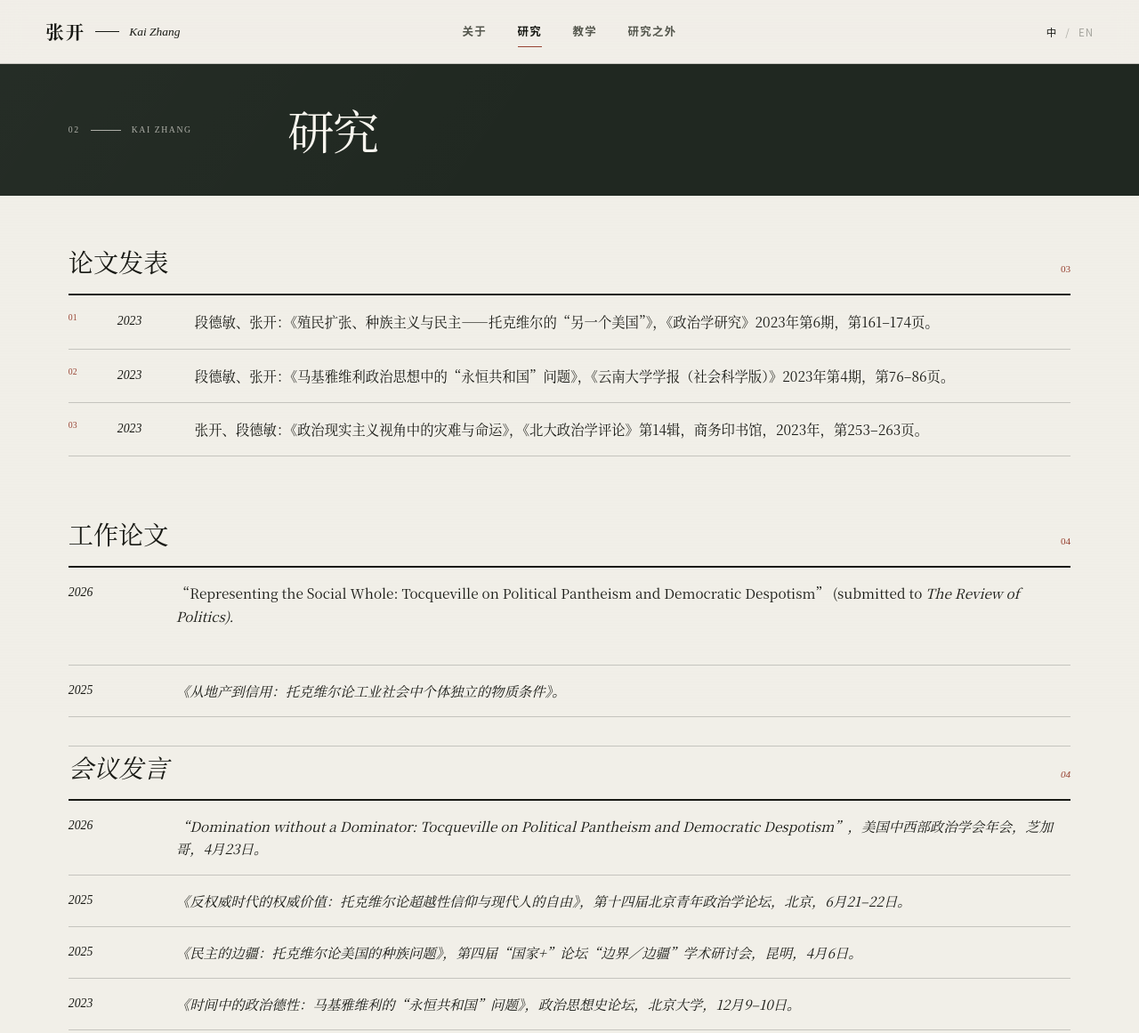
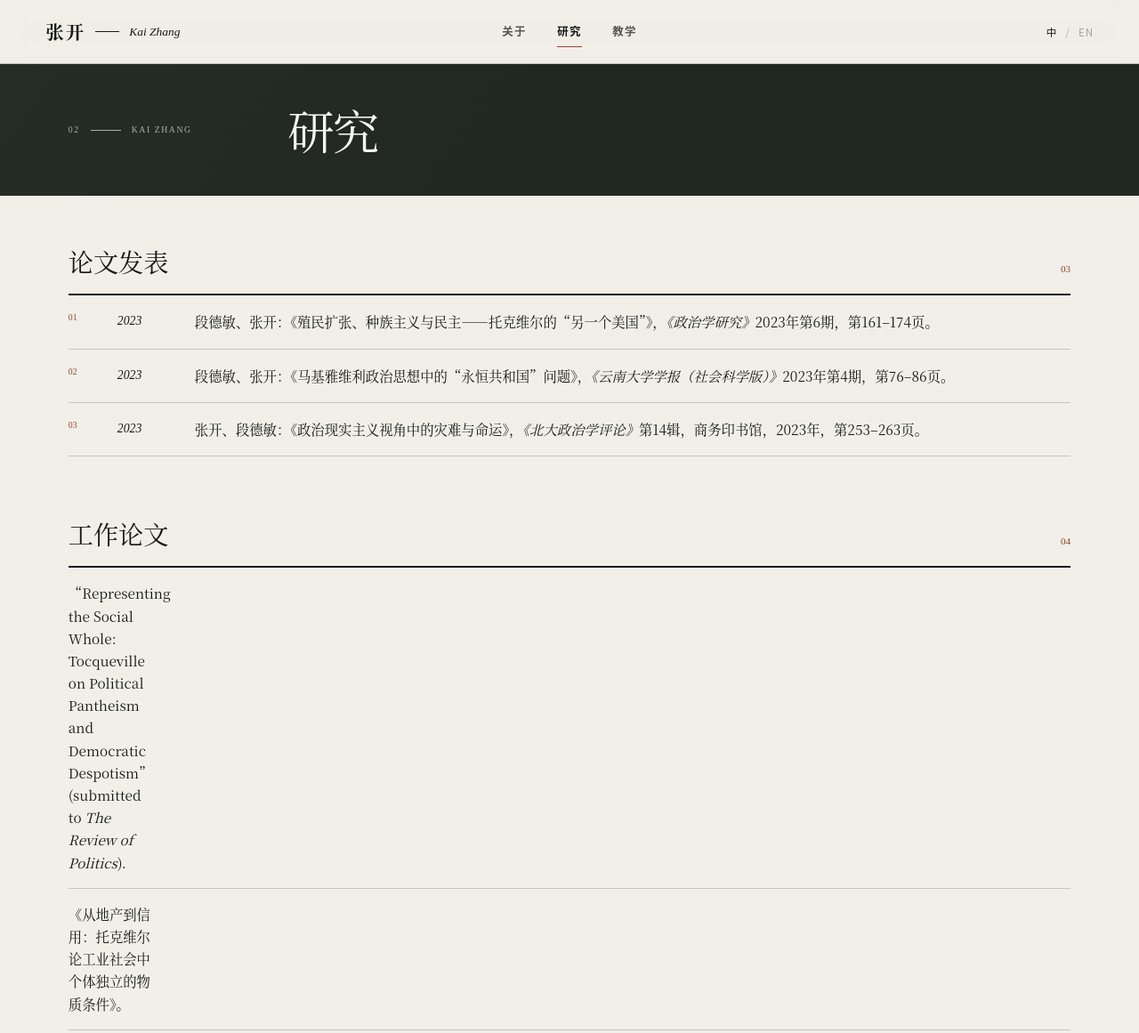
Before and after one commit to AlbertZhangK/albertzhangk.github.io, a plain HTML site: page research.html in a window 1280 px wide. Shown: the top 1161 px of the page at 89% size. Drawn offline with Linux system fonts and the light colour scheme.

Commit message:
Update research.html

```diff
--- a/research.html
+++ b/research.html
@@ -33,7 +33,6 @@
       <a href="index.html"><span class="lang zh">关于</span><span class="lang en">About</span></a>
       <a class="is-active" href="research.html"><span class="lang zh">研究</span><span class="lang en">Research</span></a>
       <a href="teaching.html"><span class="lang zh">教学</span><span class="lang en">Teaching</span></a>
-      <a href="beyond.html"><span class="lang zh">研究之外</span><span class="lang en">Beyond Research</span></a>
     </nav>
 
     <button class="language-button" type="button" aria-label="Switch language">
@@ -56,26 +55,25 @@
           <span>03</span>
         </header>
 
-
         <!-- 论文：复制一个 li 即可增加；记得同时修改中英文 -->
         <ol class="publication-list">
           <li>
             <span class="entry-index">01</span>
             <time>2023</time>
-            <p class="lang zh">段德敏、张开：《殖民扩张、种族主义与民主——托克维尔的“另一个美国”》，《政治学研究》2023年第6期，第161–174页。</p>
-            <p class="lang en">Demin Duan and Kai Zhang, “Colonial Expansion, Racism, and Democracy: Tocqueville’s ‘Another America’,” CASS Journal of Political Science, no. 6 (2023): 161–174.</p>
+            <p class="lang zh">段德敏、张开：《殖民扩张、种族主义与民主——托克维尔的“另一个美国”》，<em>《政治学研究》</em>2023年第6期，第161–174页。</p>
+            <p class="lang en">Demin Duan and Kai Zhang, “Colonial Expansion, Racism, and Democracy: Tocqueville’s ‘Another America’,” <em>CASS Journal of Political Science</em>, no. 6 (2023): 161–174.</p>
           </li>
           <li>
             <span class="entry-index">02</span>
             <time>2023</time>
-            <p class="lang zh">段德敏、张开：《马基雅维利政治思想中的“永恒共和国”问题》，《云南大学学报（社会科学版）》2023年第4期，第76–86页。</p>
-            <p class="lang en">Demin Duan and Kai Zhang, “The Problem of the ‘Perpetual Republic’ in Machiavelli’s Political Thought,” Journal of Yunnan University (Social Sciences Edition), no. 4 (2023): 76–86.</p>
+            <p class="lang zh">段德敏、张开：《马基雅维利政治思想中的“永恒共和国”问题》，<em>《云南大学学报（社会科学版）》</em>2023年第4期，第76–86页。</p>
+            <p class="lang en">Demin Duan and Kai Zhang, “The Problem of the ‘Perpetual Republic’ in Machiavelli’s Political Thought,” <em>Journal of Yunnan University (Social Sciences Edition)</em>, no. 4 (2023): 76–86.</p>
           </li>
           <li>
             <span class="entry-index">03</span>
             <time>2023</time>
-            <p class="lang zh">张开、段德敏：《政治现实主义视角中的灾难与命运》，《北大政治学评论》第14辑，商务印书馆，2023年，第253–263页。</p>
-            <p class="lang en">Kai Zhang and Demin Duan, “Disaster and Fortune from the Perspective of Political Realism: On Allison McQueen’s Political Realism in Apocalyptic Times,” Peking University Political Science Review 14 (2023): 253–263.</p>
+            <p class="lang zh">张开、段德敏：《政治现实主义视角中的灾难与命运》，<em>《北大政治学评论》</em>第14辑，商务印书馆，2023年，第253–263页。</p>
+            <p class="lang en">Kai Zhang and Demin Duan, “Disaster and Fortune from the Perspective of Political Realism: On Allison McQueen’s Political Realism in Apocalyptic Times,” <em>Peking University Political Science Review</em> 14 (2023): 253–263.</p>
           </li>
         </ol>
       </section>
@@ -85,20 +83,20 @@
           <h2><span class="lang zh">工作论文</span><span class="lang en">Conference Presentations</span></h2>
           <span>04</span>
         </header>
-          <ol class="conference-list">
+
+        <ol class="conference-list">
           <li>
-            <time>2026</time>
-            <p class="lang zh">“Representing the Social Whole: Tocqueville on Political Pantheism and Democratic Despotism” (submitted to <em>The Review of Politics<em>).</p>
-            <p class="lang en">“Representing the Social Whole: Tocqueville on Political Pantheism and Democratic Despotism” (submitted to <em>The Review of Politics<em>).</p>
+            <p class="lang zh">“Representing the Social Whole: Tocqueville on Political Pantheism and Democratic Despotism” (submitted to <em>The Review of Politics</em>).</p>
+            <p class="lang en">“Representing the Social Whole: Tocqueville on Political Pantheism and Democratic Despotism” (submitted to <em>The Review of Politics</em>).</p>
           </li>
           <li>
-            <time>2025</time>
             <p class="lang zh">《从地产到信用：托克维尔论工业社会中个体独立的物质条件》。</p>
             <p class="lang en">“From Property to Credit: Tocqueville on Material Condition of Independence”.</p>
           </li>
           <li>
-           </ol>
-          </section>
+          </li>
+        </ol>
+      </section>
 
       <section class="research-list-section">
         <header class="list-heading">
```
